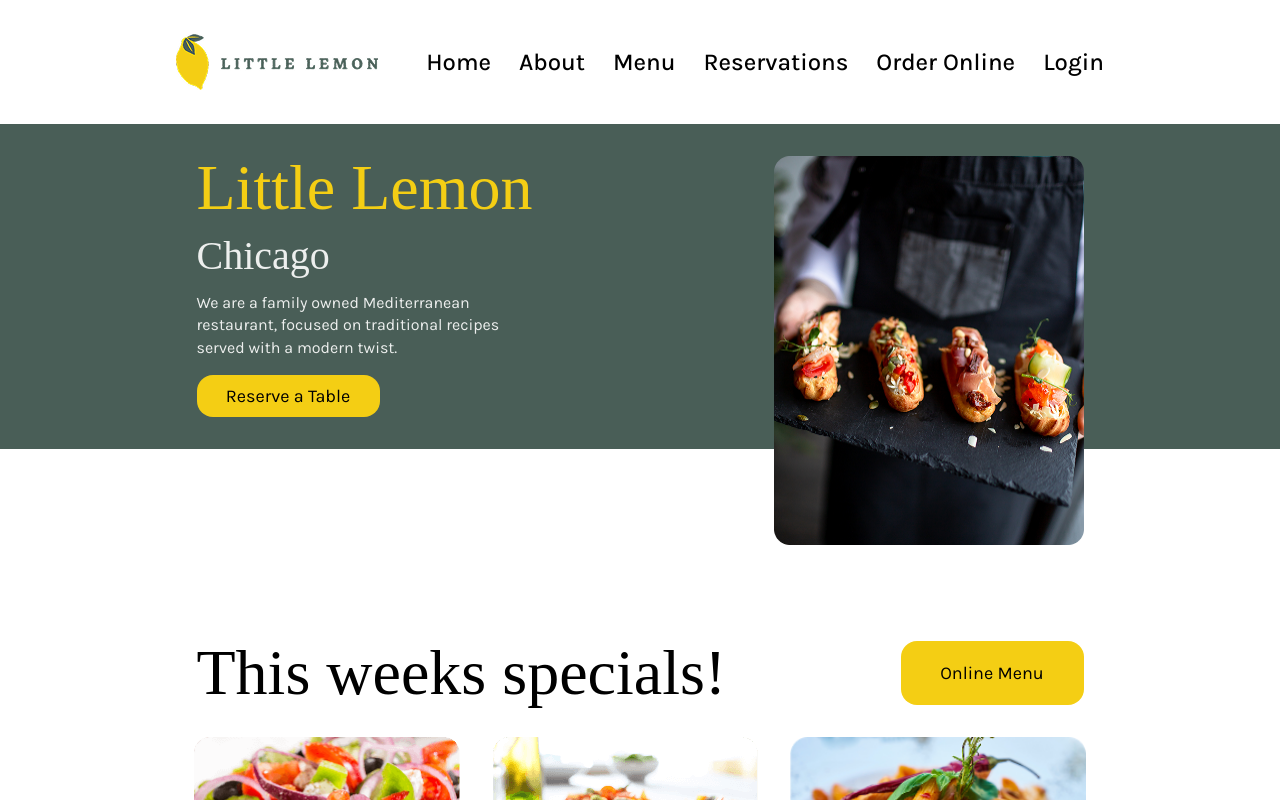
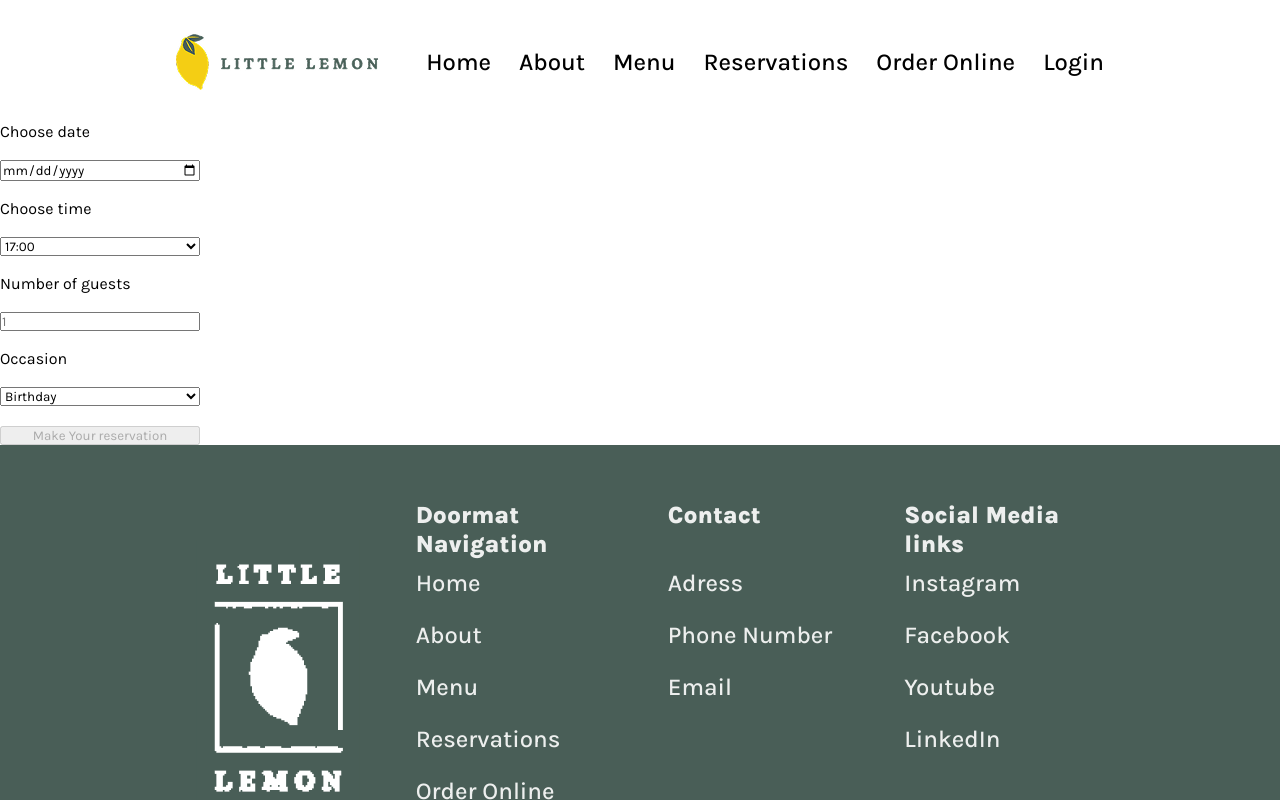
Before and after one commit to SerhiiSkyba/Little_Lemon_Project, a React (Create React App) app in the folder littlelemon/: page /Reservation in a window 1280 px wide. Shown: the top 800 px of the page. Built offline with nearby package versions, Linux system fonts and the light colour scheme; a web font is replaced by a local one.

Commit message:
Adding Form

```diff
--- a/littlelemon/package.json
+++ b/littlelemon/package.json
@@ -8,8 +8,9 @@
     "@testing-library/react": "^16.2.0",
     "@testing-library/user-event": "^13.5.0",
     "create-react-app": "^5.1.0",
-    "react": "^19.0.0",
+    "react": "^19.1.0",
     "react-dom": "^19.0.0",
+    "react-router-dom": "^7.4.1",
     "react-scripts": "5.0.1",
     "web-vitals": "^2.1.4"
   },
--- a/littlelemon/src/App.js
+++ b/littlelemon/src/App.js
@@ -5,12 +5,18 @@ import './App.css';
 import Header from './Commponents/Header.js';
 import Main from './Commponents/Main.js';
 import Footer from './Commponents/Footer.js';
+import Reservation from './Commponents/Reservation.js';
+import Login from './Commponents/Login.js';
 
 function App() {
   return (
     <>
       <Header />
-      <Main />
+        <Routes>
+          <Route path='/' element={<Main />}/>
+          <Route path='/Reservation' element={<Reservation />}/>
+          <Route path='/Login' element={<Login />}/>
+        </Routes>
       <Footer />
     </>
   );
--- a/littlelemon/src/Commponents/First.js
+++ b/littlelemon/src/Commponents/First.js
@@ -1,5 +1,14 @@
+import { Route, Routes } from "react-router-dom";
 import Image1 from "../Resources/Image1.png"
+import Reservation from "./Reservation";
+import { Link } from "react-router-dom";
 export default function First(){
+    function Reserve(){
+        return(
+            <Routes><Route path="/Reservation" element={<Reservation/>}></Route></Routes>
+        );
+    }
+
     return(
         <section className="background firstSection" style={{background: "#495E57"}}>
             <section className="row">
@@ -7,7 +16,7 @@ export default function First(){
                     <h1 style={{color: "#F4CE14"}}>Little Lemon</h1>
                     <h3>Chicago</h3>
                     <p style={{color: "#EDEFEE"}}>We are a family owned Mediterranean restaurant, focused on traditional recipes served with a modern twist.</p>
-                    <button>Reserve a Table</button>
+                    <Link to="/Reservation"><button onClick={Reserve}>Reserve a Table</button></Link>
                 </article>
             <div className="invisible" />
             <img src={Image1} alt="Woman, holding delicious dish" style={{marginBottom: '-128px'}}/>
--- a/littlelemon/src/Commponents/Header.js
+++ b/littlelemon/src/Commponents/Header.js
@@ -1,3 +1,4 @@
+import { Link } from "react-router-dom"
 import Logo from "../Resources/Logo.png"
 export default function Header(){
     return (
@@ -5,12 +6,12 @@ export default function Header(){
             <img src={Logo}></img>
             <nav>
                 <ul className="row">
-                    <li><a href="#">Home</a></li>
+                    <li><Link to="/"><a>Home</a></Link></li>
                     <li><a href="#">About</a></li>
                     <li><a href="#">Menu</a></li>
                     <li><a href="#">Reservations</a></li>
                     <li><a href="#">Order Online</a></li>
-                    <li><a href="#">Login</a></li>
+                    <li><Link to="/Login"><a>Login</a></Link></li>
                 </ul>
             </nav>
         </header>
--- /dev/null
+++ b/littlelemon/src/Commponents/Login.js
@@ -0,0 +1,5 @@
+export default function Login(){
+    return(
+        <h1>This is login page</h1>
+    )
+}
--- /dev/null
+++ b/littlelemon/src/Commponents/Reservation.js
@@ -0,0 +1,71 @@
+import { useState } from "react"
+
+export default function Reservation(){
+    const [date, setDate] = useState({
+        value: "",
+        isTouched: false
+    })
+
+    const [time, setTime] = useState({
+        value: "",
+        isTouched: false
+    })
+
+    const [numberOfGuests, setNumberOfGuests] = useState({
+        value: "1"
+    })
+
+    const [occasion, setOccasion] = useState({
+        value: "None"
+    })
+
+    const handleSubmit = (e) => {
+        e.preventDefault();
+        alert("Table was reserved successfully!")
+    }
+
+    const ErrorMessage = (prop) => {
+        return (
+            <p style={{color: '#D32525'}}>{prop.message}</p>
+        )
+    }
+
+    const ValidForm = () =>{
+        return(
+            date.value != '' &&
+            date.isTouched &&
+            time.value != '' &&
+            time.isTouched &&
+            numberOfGuests > 0 &&
+            numberOfGuests < 10
+        );
+    }
+
+    return(
+    <form style={{display: "grid", maxWidth: "200px", gap: "20px"}} onSubmit={handleSubmit}>
+        <label for="res-date">Choose date</label>
+        <input type="date" id="res-date" onChange={(e) => setDate({...date, value: e.target.value})} onBlur={(e) => setDate({...date, isTouched: true})} placeholder="Select a date of reservation"/>
+        {date.isTouched && date.value == '' ? <ErrorMessage message="Please, choose a date"/> : null}
+        <label for="res-time">Choose time</label>
+        <select id="res-time" onChange={(e) => setTime({...time, value: e.target.value})} onBlur={(e) => setTime({...time, isTouched: e.target.value})} placeholder="Select time of reservation">
+            <option>17:00</option>
+            <option>18:00</option>
+            <option>19:00</option>
+            <option>20:00</option>
+            <option>21:00</option>
+            <option>22:00</option>
+        </select>
+        {time.isTouched && time.value == '' ? <ErrorMessage message="Please, choose a time"/> : null}
+        <label for="guests">Number of guests</label>
+        <input type="number" placeholder="1" min="1" max="10" id="guests" onChange={(e) => setNumberOfGuests({...numberOfGuests, value: e.target.value})}/>
+        {numberOfGuests == 0 || numberOfGuests < 0 || numberOfGuests > 10 ? <ErrorMessage message="Please, write a number of guests from 1 to 10"/> : null}
+        <label for="occasion">Occasion</label>
+        <select id="occasion" onChange={(e) => setOccasion({...occasion, value: e.target.value})}>
+            <option>Birthday</option>
+            <option>None</option>
+            <option>Anniversary</option>
+        </select>
+        <input type="submit" value="Make Your reservation" disabled={!ValidForm()}/>
+    </form>
+    )
+}
--- a/littlelemon/src/index.js
+++ b/littlelemon/src/index.js
@@ -3,11 +3,14 @@ import ReactDOM from 'react-dom/client';
 import './index.css';
 import App from './App';
 import reportWebVitals from './reportWebVitals';
+import { BrowserRouter } from 'react-router-dom';
 
 const root = ReactDOM.createRoot(document.getElementById('root'));
 root.render(
   <React.StrictMode>
-    <App />
+    <BrowserRouter>
+      <App />
+    </BrowserRouter>
   </React.StrictMode>
 );
 
```
Also changed, not shown: 1 other file (tests, documents, lock files or other folders).
